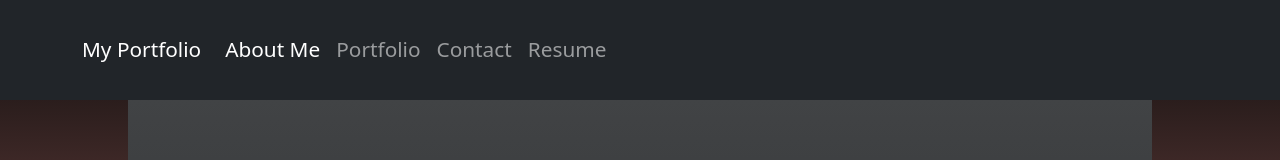
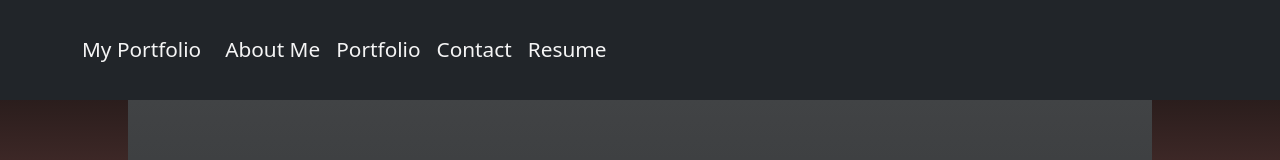
Before and after one commit to Pillifino/h20_reactPortfolio, a React (Create React App) app: page / in a window 1280 px wide. Shown: the top 160 px of the page. Built offline with nearby package versions, Linux system fonts and the light colour scheme.

Commit message:
changed links to whitesmoke

```diff
--- a/src/Styles/Resume.css
+++ b/src/Styles/Resume.css
@@ -0,0 +1,8 @@
+h1 {
+    color: whitesmoke !important;
+}
+a {
+    color: whitesmoke !important;
+    display: flex;
+    justify-content: center;
+}
--- a/src/components/Resume.js
+++ b/src/components/Resume.js
@@ -1,10 +1,12 @@
 import React from 'react';
+
+import "../Styles/Resume.css"
 
 export default function Contact() {
   return (
     <div>
       <h1>Resume Page</h1>
-      <a href='https://docs.google.com/document/d/16j67JlT4afIC_B4HlrmtFhCuA--uMJoKo1dlKiAuJss/edit?usp=sharing'>Click Here</a>
+      <a href='https://docs.google.com/document/d/16j67JlT4afIC_B4HlrmtFhCuA--uMJoKo1dlKiAuJss/edit?usp=sharing' target={"_blank"}>Click Here</a>
     </div>
   );
 }
```
